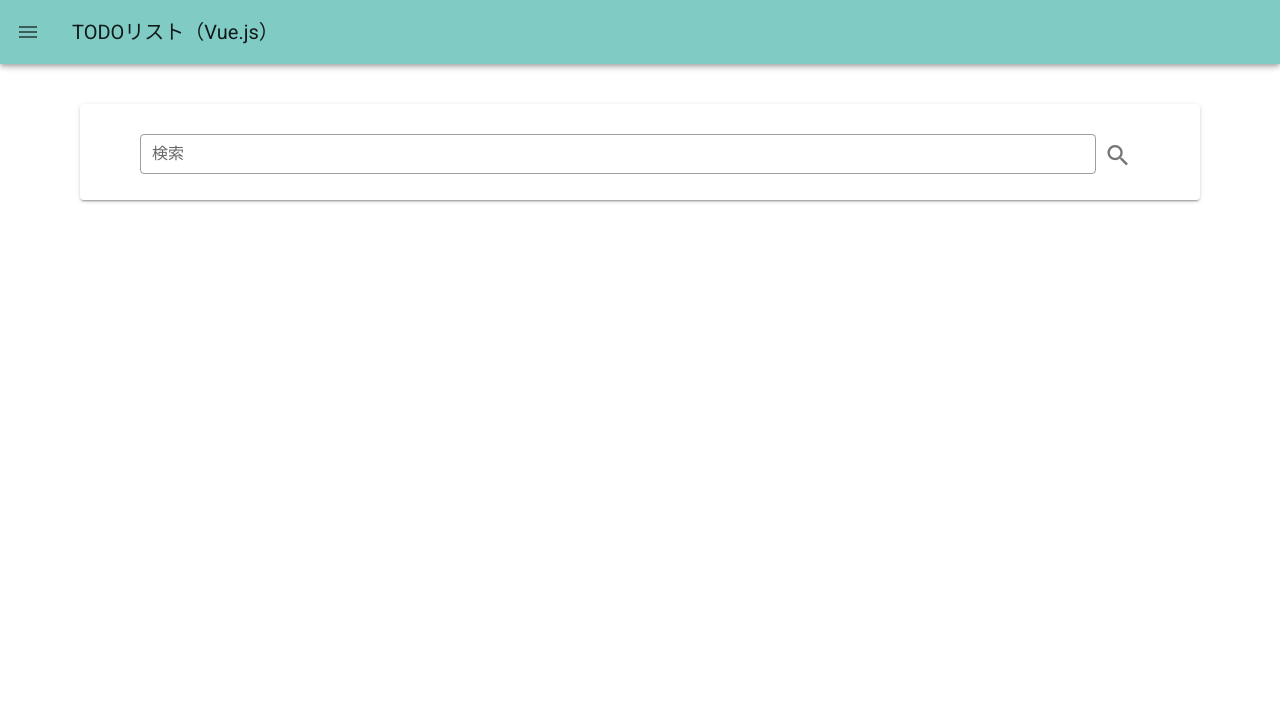
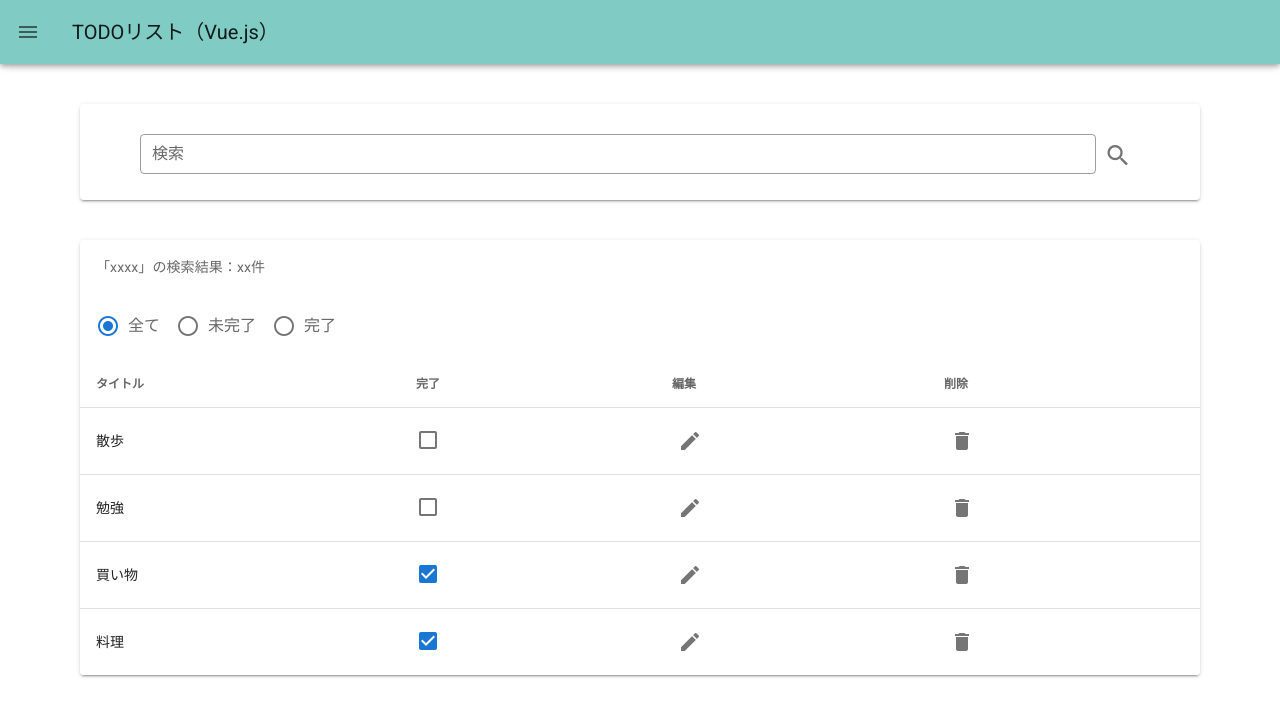
Before and after one commit to nao11aihara/vue-todo, a Vue app: page / in a window 1280 px wide. Shown: the top 716 px of the page. Built offline with nearby package versions, Linux system fonts and the light colour scheme.

Commit message:
add: TodoListコンポーネントを追加

```diff
--- /dev/null
+++ b/src/components/TodoList.vue
@@ -0,0 +1,95 @@
+<template>
+  <v-card>
+    <v-card-subtitle>「xxxx」の検索結果：xx件</v-card-subtitle>
+    <v-radio-group v-model="selectedStatus" row>
+      <v-radio
+        v-for="status in statusList"
+        :key="status"
+        :label="status"
+        :value="status"
+      ></v-radio>
+    </v-radio-group>
+    <v-simple-table>
+      <thead>
+        <tr>
+          <th>タイトル</th>
+          <th>完了</th>
+          <th>編集</th>
+          <th>削除</th>
+        </tr>
+      </thead>
+      <tbody>
+        <tr v-for="todo in todos" :key="todo.title">
+          <td>{{ todo.title }}</td>
+          <td>
+            <v-checkbox v-model="todo.status"></v-checkbox>
+          </td>
+          <td>
+            <v-btn icon>
+              <v-icon>mdi-pencil</v-icon>
+            </v-btn>
+          </td>
+          <td>
+            <v-btn icon>
+              <v-icon>mdi-delete</v-icon>
+            </v-btn>
+          </td>
+        </tr>
+      </tbody>
+    </v-simple-table>
+  </v-card>
+</template>
+
+<script lang="ts">
+import { Component, Vue } from "vue-property-decorator";
+import { Todo } from "./../types/Todo";
+
+/**
+ * TODO一覧
+ */
+@Component
+export default class TodoList extends Vue {
+  /**
+   * data
+   */
+  // TODO一覧
+  public todos: Todo[] = [
+    {
+      id: 1,
+      title: "散歩",
+      status: false,
+    },
+    {
+      id: 2,
+      title: "勉強",
+      status: false,
+    },
+    {
+      id: 3,
+      title: "買い物",
+      status: true,
+    },
+    {
+      id: 4,
+      title: "料理",
+      status: true,
+    },
+  ];
+
+  // ステータス一覧
+  public statusList = ["全て", "未完了", "完了"];
+
+  // 選択中のステータス
+  public selectedStatus = "全て";
+}
+</script>
+
+<style scoped>
+.v-card {
+  margin: 40px 80px;
+}
+
+.v-input--radio-group--row {
+  margin-left: 16px;
+}
+</style>
--- a/src/views/Top.vue
+++ b/src/views/Top.vue
@@ -1,12 +1,14 @@
 <template>
   <v-main>
     <SearchForm />
+    <TodoList />
   </v-main>
 </template>
 
 <script lang="ts">
 import { Component, Vue } from "vue-property-decorator";
 import SearchForm from "./../components/SearchForm.vue";
+import TodoList from "./../components/TodoList.vue";
 
 /**
  * トップ画面
@@ -14,6 +16,7 @@
 @Component({
   components: {
     SearchForm,
+    TodoList,
   },
 })
 export default class Top extends Vue {}
```
